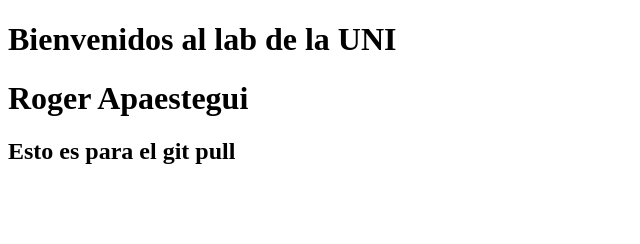
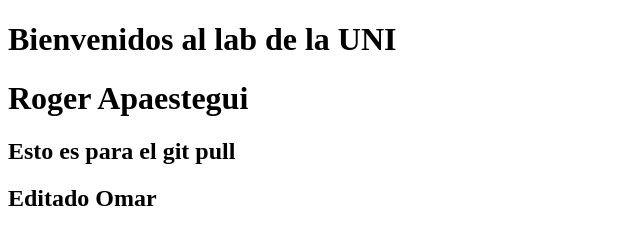
Before and after one commit to eduardoorm/workshop-git-github, a plain HTML site: page index.html in a window 1280 px wide. Shown: the whole page, without its empty margins (0-640 px from the left). Drawn offline with Linux system fonts and the light colour scheme.

Commit message:
Cambios para el repositorio

```diff
--- a/index.html
+++ b/index.html
@@ -10,5 +10,6 @@
     <h1> Roger Apaestegui</h1>
 
     <h2>Esto es para el git pull</h2>
+    <h2>Editado Omar</h2>
 </body>
 </html>
```
